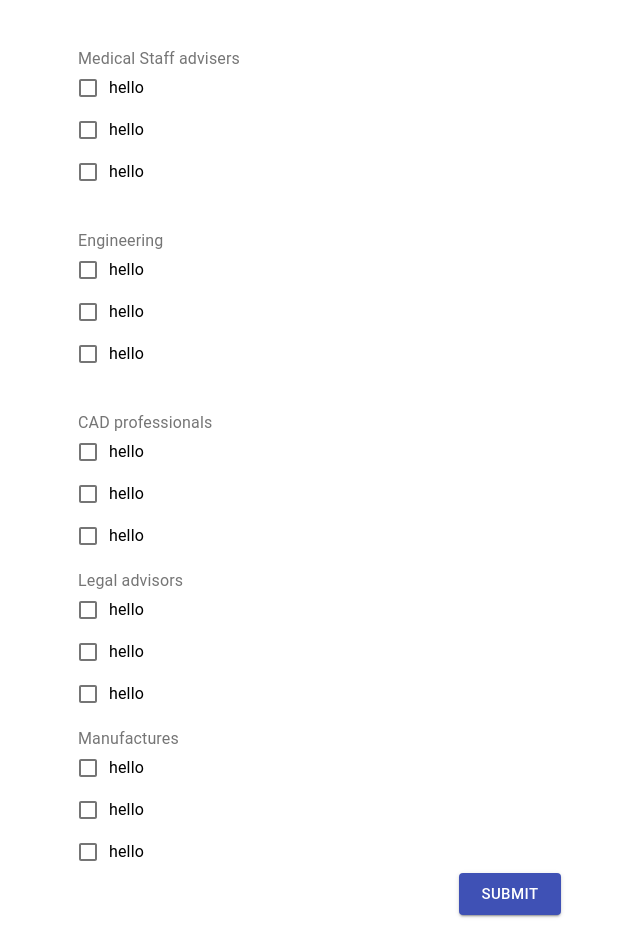
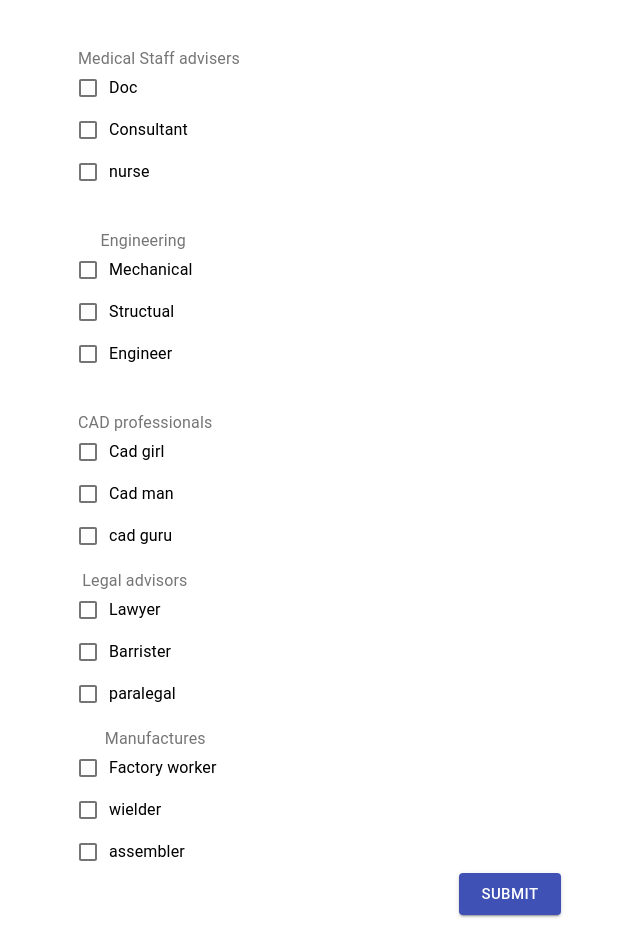
Before and after one commit to crowdsourcemedical/volunteer-database, a React (Create React App) app in the folder frontend/: page /newproject in a window 1280 px wide. Shown: the part 706-1637 px from the top of the page, without its empty margins (130-770 px from the left). Built offline with nearby package versions, Linux system fonts and the light colour scheme.

Commit message:
updated the names of the checkboxes

```diff
--- a/frontend/src/pages/newproject.js
+++ b/frontend/src/pages/newproject.js
@@ -42,8 +42,12 @@ export default class NewProject extends Component {
         alert('A name was submitted: ' + this.state.value);
         event.preventDefault();
     }
-    checkboxesList = [{ "label": "hello", "status": false }, { "label": "hello", "status": false }, { "label": "hello", "status": false }] // pass this to a checkboxsection to output all checkbox labels -> status is if its disabled or enabled
-
+    checkboxesCad = [{ "label": "Cad girl", "status": false }, { "label": "Cad man", "status": false }, { "label": "cad guru", "status": false }] // pass this to a checkboxsection to output all checkbox labels -> status is if its disabled or enabled
+    checkboxesMedical = [{ "label": "Doc", "status": false }, { "label": "Consultant", "status": false }, { "label": "nurse", "status": false }] // pass this to a checkboxsection to output all checkbox labels -> status is if its disabled or enabled
+    checkboxesEng = [{ "label": "Mechanical", "status": false }, { "label": "Structual", "status": false }, { "label": "Engineer", "status": false }] // pass this to a checkboxsection to output all checkbox labels -> status is if its disabled or enabled
+    checkboxesLegal = [{ "label": "Lawyer", "status": false }, { "label": "Barrister", "status": false }, { "label": "paralegal", "status": false }]
+    checkboxesManu = [{ "label": "Factory worker", "status": false }, { "label": "wielder", "status": false }, { "label": "assembler", "status": false }]
+    //TODO: ALL THESE NEED TO BE UPDATED WHEN THE REQUIRMENTS ARE CLEAR what people are needed for each section
 
     render() {
         return (
@@ -86,24 +90,24 @@ export default class NewProject extends Component {
                             </Grid>
 
                             <Grid container alignItems="flex-start" item xs={12} lg={8} xl={8}>
-                                <CheckBoxSection right sectionHeader={"Medical Staff advisers"} checkboxes={this.checkboxesList} cb ={this.handleCheckBoxChange} ></CheckBoxSection>
+                                <CheckBoxSection right sectionHeader={"Medical Staff advisers"} checkboxes={this.checkboxesMedical} cb ={this.handleCheckBoxChange} ></CheckBoxSection>
                             </Grid>
                             <Box m={5} />
                             <Grid container alignItems="flex-start" item xs={12} lg={8} xl={8}>
-                                <CheckBoxSection right sectionHeader={"Engineering"} checkboxes={this.checkboxesList} cb ={this.handleCheckBoxChange}></CheckBoxSection>
+                                <CheckBoxSection right sectionHeader={"Engineering"} checkboxes={this.checkboxesEng} cb ={this.handleCheckBoxChange}></CheckBoxSection>
                             </Grid>
                             <Box m={5} />
 
                             <Grid container alignItems="flex-start" item xs={12} lg={8} xl={8}>
-                                <CheckBoxSection right sectionHeader={"CAD professionals"} checkboxes={this.checkboxesList} cb ={this.handleCheckBoxChange} ></CheckBoxSection>
+                                <CheckBoxSection right sectionHeader={"CAD professionals"} checkboxes={this.checkboxesCad} cb ={this.handleCheckBoxChange} ></CheckBoxSection>
                             </Grid>
                             <Box m={2} />
                             <Grid container alignItems="flex-start" item xs={12} lg={8} xl={8}>
-                                <CheckBoxSection sectionHeader={"Legal advisors"} checkboxes={this.checkboxesList} cb ={this.handleCheckBoxChange}></CheckBoxSection>
+                                <CheckBoxSection sectionHeader={"Legal advisors"} checkboxes={this.checkboxesLegal} cb ={this.handleCheckBoxChange}></CheckBoxSection>
                             </Grid>
                             <Box m={2} />
                             <Grid container alignItems="flex-start" item xs={12} lg={8} xl={8}>
-                                <CheckBoxSection sectionHeader={"Manufactures"} checkboxes={this.checkboxesList} cb ={this.handleCheckBoxChange}></CheckBoxSection>
+                                <CheckBoxSection sectionHeader={"Manufactures"} checkboxes={this.checkboxesManu} cb ={this.handleCheckBoxChange}></CheckBoxSection>
                             </Grid>
                             <Button onClick={this.handleSubmit} variant="contained" size="large" color="primary" className={useStyles.margin}>
                                 Submit
```
